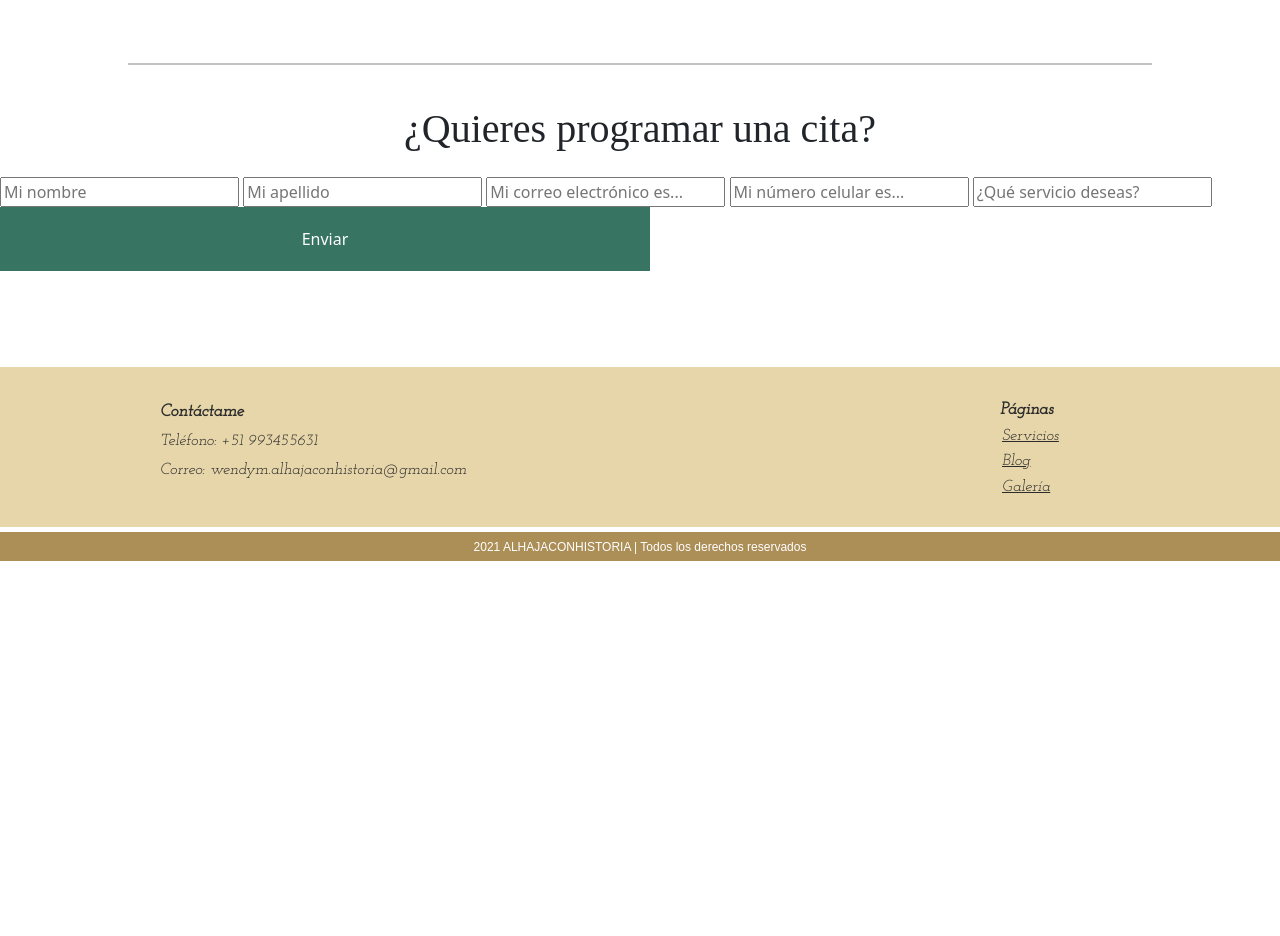
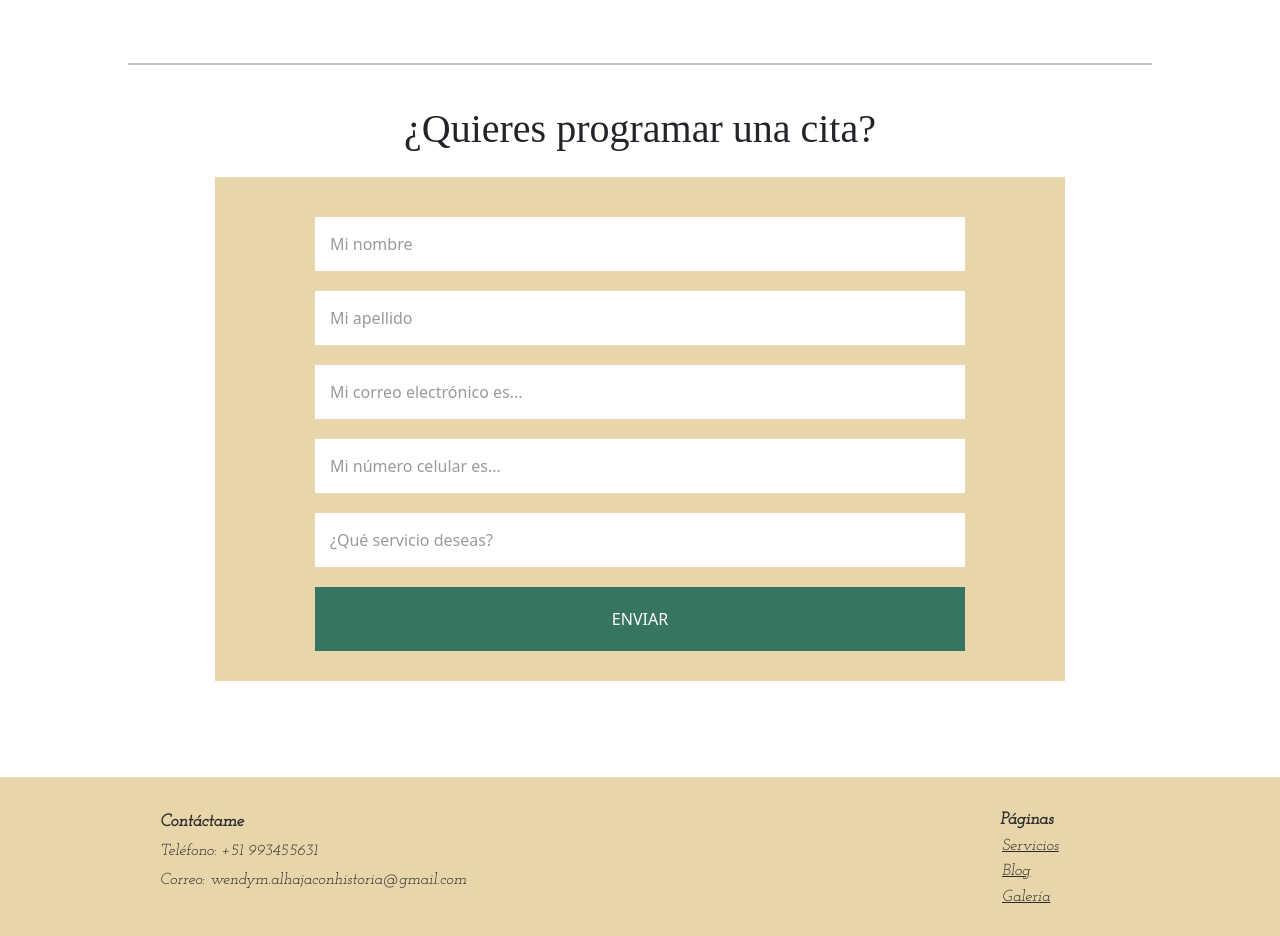
Before and after one commit to alhajaconhistoria/alhajaconhistoria, a PHP site: page / in a window 1280 px wide; the page is wider, and only the part inside the window is pictured. Shown: the part 2207-3143 px from the top of that part. Before the commit the page ends 2768 px from the top of that part, so only its background shows below. Run offline with PHP 8.4, Linux system fonts and the light colour scheme; some web fonts are replaced.

Commit message:
Update index.php

```diff
--- a/index.php
+++ b/index.php
@@ -60,7 +60,7 @@
     <section class="Luego">
     <h1>¿Quieres programar una cita?</h1>
     </section><br>
-    <form class="contact-form" action="contactform.php" method="POST">
+    <form class="contactform" action="contactform.php" href = "contactform.php" method="POST">
       <input type="text" name="nombre" placeholder="Mi nombre">
       <input type="text" name="apellido" placeholder="Mi apellido">
       <input type="text" name="correo" placeholder="Mi correo electrónico es...">
```
